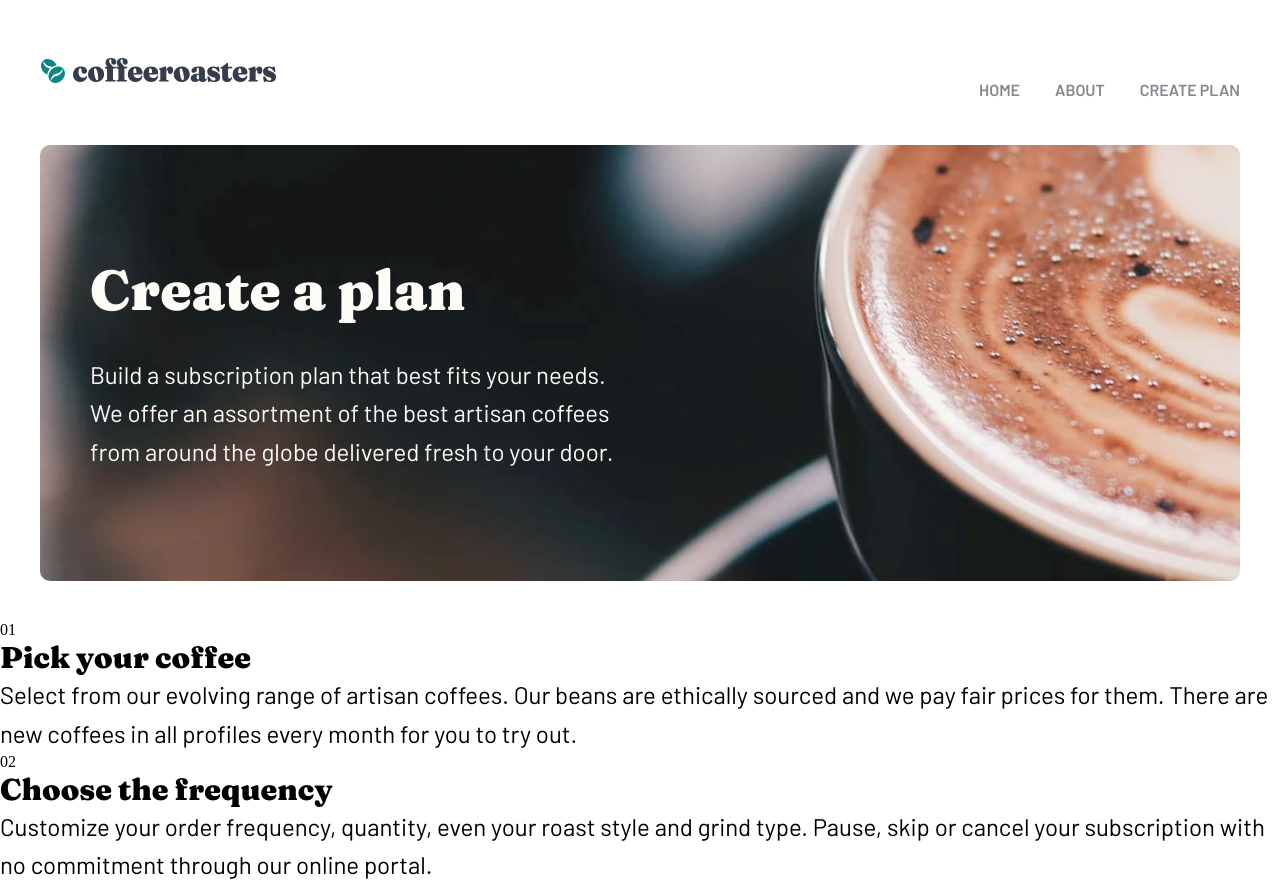
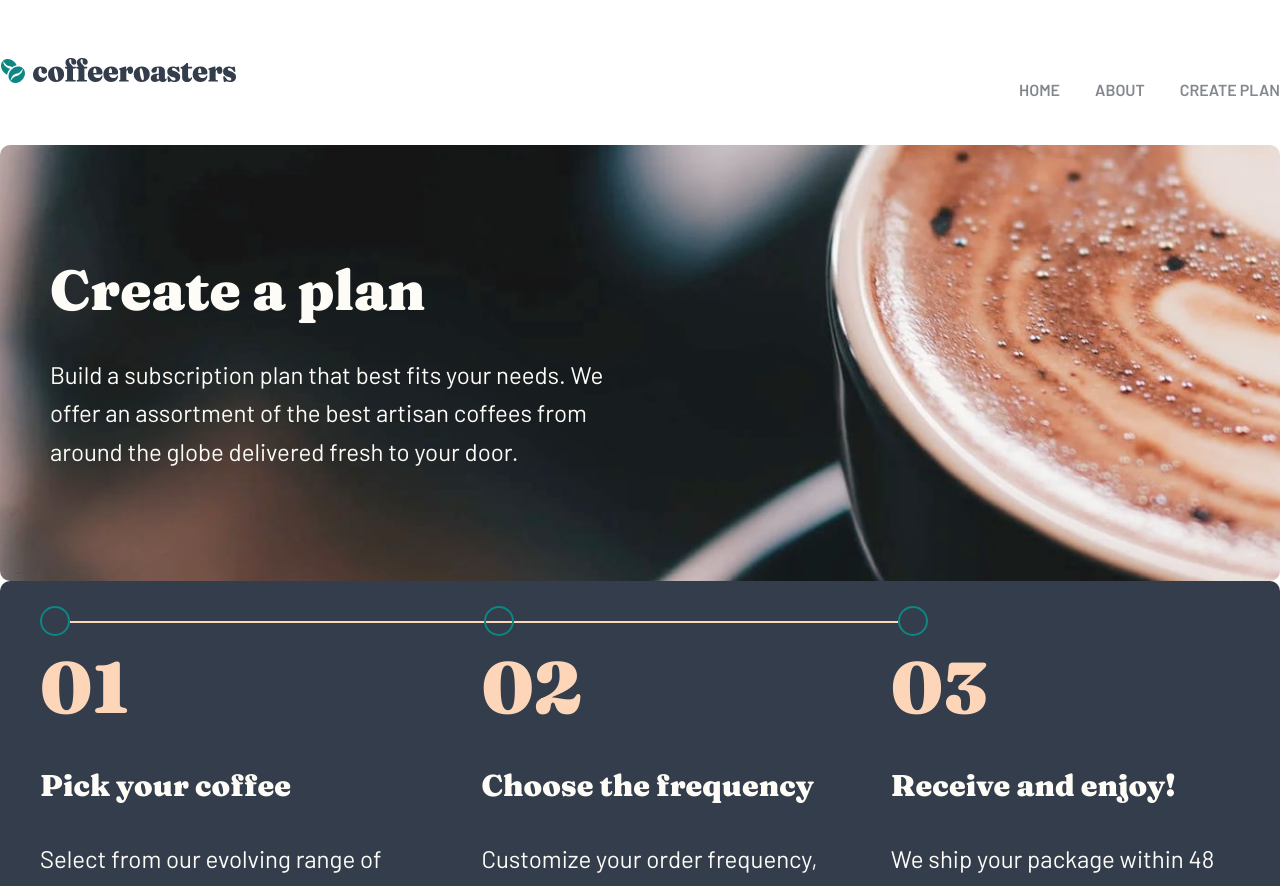
Before and after one commit to kzaleskaa/coffeeroasters-subscription-site, a React (Create React App) app: page /create-plan in a window 1280 px wide. Shown: the top 886 px of the page. Built offline with nearby package versions, Linux system fonts and the light colour scheme.

Commit message:
remove margin, add Instruction component

```diff
--- /dev/null
+++ b/src/components/home/Instruction.js
@@ -0,0 +1,31 @@
+import { Fragment } from "react";
+
+import styles from "./Instruction.module.css";
+
+import data from "../../text-files/text-home.json";
+
+const Instruction = (props) => {
+  console.log(props.class);
+  return (
+    <div className={`${styles.instruction} ${props.class ? styles.dark : ""}`}>
+      <div className={styles.decoration}>
+        <span></span>
+        <span></span>
+        <span></span>
+      </div>
+      <div className={styles.steps}>
+        {[...data.steps].map((step) => {
+          return (
+            <div key={step.key} className={styles.step}>
+              <span className={styles.number}>{step.number}</span>
+              <h3>{step.name}</h3>
+              <p>{step.description}</p>
+            </div>
+          );
+        })}
+      </div>
+    </div>
+  );
+};
+
+export default Instruction;
--- /dev/null
+++ b/src/components/home/Instruction.module.css
@@ -0,0 +1,76 @@
+.instruction {
+  padding: 40px;
+  border-radius: 10px;
+}
+
+.dark {
+  background-color: var(--dark-grey-blue);
+}
+
+.instruction.dark h3,
+.instruction.dark p {
+  color: var(--light-cream);
+}
+
+.step {
+  display: flex;
+  flex-direction: column;
+  row-gap: 36px;
+}
+
+.number {
+  font-size: 72px;
+  font-family: "Fraunces", sans-serif;
+  color: var(--pale-orange);
+  font-weight: 900;
+}
+
+.decoration {
+  display: none;
+}
+
+@media (min-width: 768px) {
+  .steps {
+    display: flex;
+    flex-direction: row;
+    column-gap: 42px;
+  }
+  .step {
+    text-align: left;
+  }
+  .decoration {
+    display: block;
+    height: 2px;
+    width: 69%;
+    background-color: var(--pale-orange);
+    position: relative;
+    margin-bottom: 20px;
+    transform: translateX(30px);
+  }
+  .decoration span {
+    width: 30px;
+    aspect-ratio: 1/1;
+    border-radius: 50%;
+    border: 2px solid var(--dark-cyan);
+    background-color: white;
+    transform: translateY(-50%);
+  }
+  .instruction.dark span {
+    background-color: transparent;
+  }
+  .decoration span:nth-child(1) {
+    position: absolute;
+    top: 0%;
+    left: -30px;
+  }
+  .decoration span:nth-child(2) {
+    position: absolute;
+    top: 0;
+    left: 50%;
+  }
+  .decoration span:nth-child(3) {
+    position: absolute;
+    top: 0;
+    left: 100%;
+  }
+}
--- a/src/components/home/Work.js
+++ b/src/components/home/Work.js
@@ -1,27 +1,13 @@
 import { NavLink } from "react-router-dom";
+import Instruction from "./Instruction";
 
 import styles from "./Work.module.css";
 
-const Work = (props) => {
+const Work = () => {
   return (
     <section className={styles.work}>
       <h2>How it works</h2>
-      <div className={styles.decoration}>
-        <span></span>
-        <span></span>
-        <span></span>
-      </div>
-      <div className={styles.steps}>
-        {props.data.map((step) => {
-          return (
-            <div key={step.key} className={styles.step}>
-              <span className={styles.number}>{step.number}</span>
-              <h3>{step.name}</h3>
-              <p>{step.description}</p>
-            </div>
-          );
-        })}
-      </div>
+      <Instruction />
       <NavLink to="/create-plan" className={styles["create-btn"]}>
         Create your plan
       </NavLink>
--- a/src/components/home/Work.module.css
+++ b/src/components/home/Work.module.css
@@ -16,19 +16,6 @@
   color: var(--dark-grey-blue);
 }
 
-.work .step {
-  display: flex;
-  flex-direction: column;
-  row-gap: 36px;
-}
-
-.work .number {
-  font-size: 72px;
-  font-family: "Fraunces", sans-serif;
-  color: var(--pale-orange);
-  font-weight: 900;
-}
-
 .create-btn {
   display: flex;
   justify-content: center;
@@ -42,58 +29,9 @@
   font-family: "Fraunces", sans-serif;
 }
 
-.decoration {
-  display: none;
-}
-
 @media (min-width: 768px) {
   .work {
     justify-content: flex-start;
     align-items: flex-start;
   }
-  .steps {
-    display: flex;
-    flex-direction: row;
-    column-gap: 42px;
-  }
-  .work .step {
-    text-align: left;
-  }
-  .decoration {
-    display: block;
-  }
-  .decoration {
-    height: 2px;
-    width: 70%;
-    background-color: var(--pale-orange);
-    position: relative;
-    margin-bottom: 20px;
-  }
-  .decoration span {
-    width: 30px;
-    aspect-ratio: 1/1;
-    border-radius: 50%;
-    border: 2px solid var(--dark-cyan);
-    background-color: white;
-    transform: translateY(-50%);
-  }
-  .decoration span:nth-child(1) {
-    position: absolute;
-    top: 0%;
-    left: 0;
-  }
-  .decoration span:nth-child(2) {
-    position: absolute;
-    top: 0;
-    left: calc(50% + 20px);
-  }
-  .decoration span:nth-child(3) {
-    position: absolute;
-    top: 0;
-    left: 100%;
-  }
-  .create-btn:hover {
-    background-color: rgb(29, 204, 204);
-    color: var(--light-cream);
-  }
 }
--- a/src/components/layout/Header.module.css
+++ b/src/components/layout/Header.module.css
@@ -8,6 +8,6 @@
 
 @media (min-width: 1024px) {
   .header {
-    margin: 46px 40px;
+    margin: 46px auto;
   }
 }
--- a/src/components/layout/HeaderTemplate.module.css
+++ b/src/components/layout/HeaderTemplate.module.css
@@ -2,7 +2,6 @@
   display: flex;
   flex-direction: column;
   row-gap: 32px;
-  margin: 10px;
   padding: 100px 20px;
   border-radius: 10px;
   text-align: center;
@@ -28,7 +27,6 @@
     grid-template-columns: 50%;
     text-align: left;
     padding: 110px 50px;
-    margin: 40px;
   }
   .header-template h1 {
     max-width: 11ch;
--- a/src/components/plan/Instruction.js
+++ /dev/null
@@ -1,36 +0,0 @@
-const DUMMY_STEPS = [
-  {
-    number: "01",
-    name: "Pick your coffee",
-    description:
-      "Select from our evolving range of artisan coffees. Our beans are ethically sourced and we pay fair prices for them. There are new coffees in all profiles every month for you to try out.",
-  },
-  {
-    number: "02",
-    name: "Choose the frequency",
-    description:
-      "Customize your order frequency, quantity, even your roast style and grind type. Pause, skip or cancel your subscription with no commitment through our online portal.",
-  },
-  {
-    number: "03",
-    name: "Receive and enjoy!",
-    description:
-      "We ship your package within 48 hours, freshly roasted. Sit back and enjoy award-winning world-class coffees curated to provide a distinct tasting experience.",
-  },
-];
-
-const Instruction = () => {
-  return (
-    <div>
-      {DUMMY_STEPS.map((step) => (
-        <div key={step.number}>
-          <span>{step.number}</span>
-          <h3>{step.name}</h3>
-          <p>{step.description}</p>
-        </div>
-      ))}
-    </div>
-  );
-};
-
-export default Instruction;
--- a/src/pages/CreatePlan.js
+++ b/src/pages/CreatePlan.js
@@ -1,6 +1,6 @@
 import { Fragment } from "react/cjs/react.production.min";
+import Instruction from "../components/home/Instruction";
 import ChooseSection from "../components/plan/ChooseSection";
-import Instruction from "../components/plan/Instruction";
 import Order from "../components/plan/Order";
 
 import PlanHeader from "../components/plan/PlanHeader";
@@ -9,7 +9,7 @@ const CreatePlan = () => {
   return (
     <>
       <PlanHeader />
-      <Instruction />
+      <Instruction class="dark" />
       <ChooseSection />
       <Order />
     </>
```
